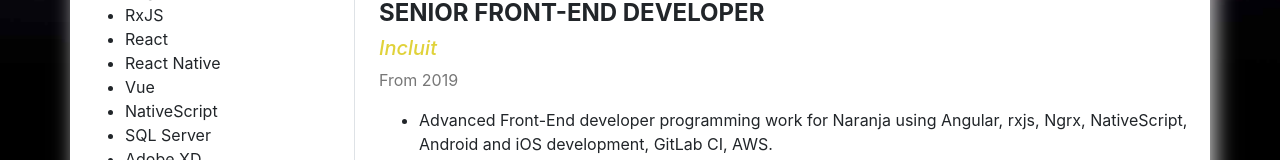
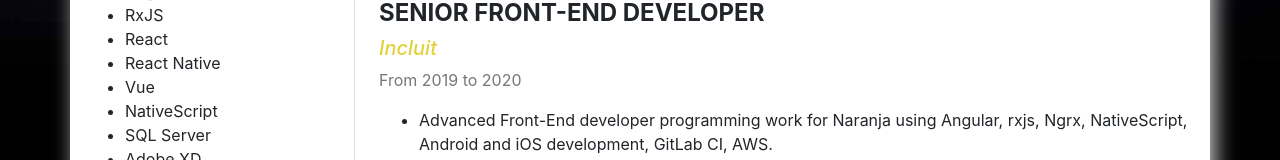
Before and after one commit to alexxonline/alexcv, an Angular app in the folder angular/: page / in a window 1280 px wide. Shown: the part 756-916 px from the top of the page. Built offline with nearby package versions, Linux system fonts and the light colour scheme.

Commit message:
Update cv-data.ts

```diff
--- a/angular/src/cv-data.ts
+++ b/angular/src/cv-data.ts
@@ -47,7 +47,7 @@
     {
       title: 'Senior Front-End Developer',
       company: 'Incluit',
-      timeframe: 'From 2019',
+      timeframe: 'From 2019 to 2020',
       items: [
         `Advanced Front-End developer programming work for Naranja using Angular, rxjs, Ngrx, NativeScript,
         Android and iOS development, GitLab CI, AWS.`,
```
